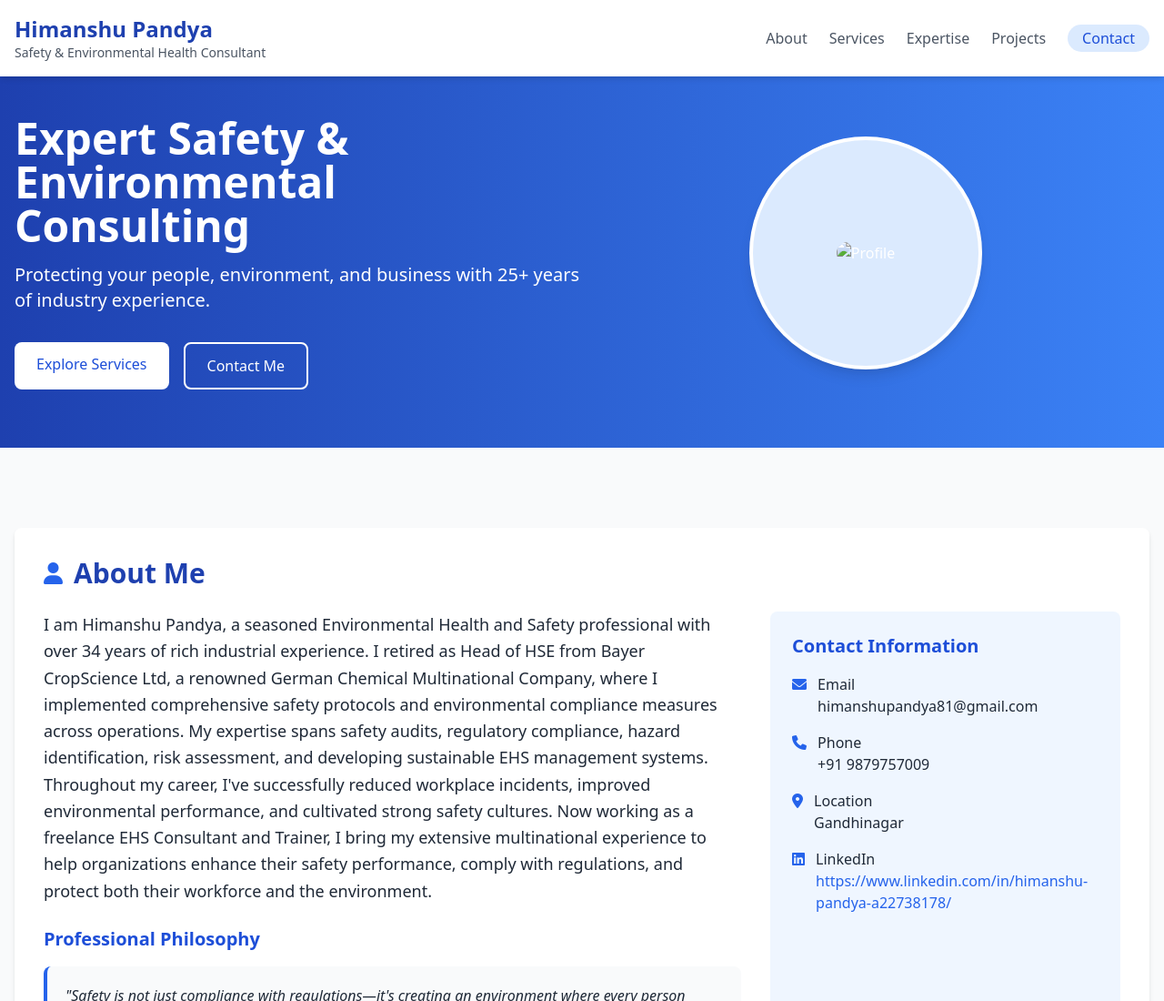
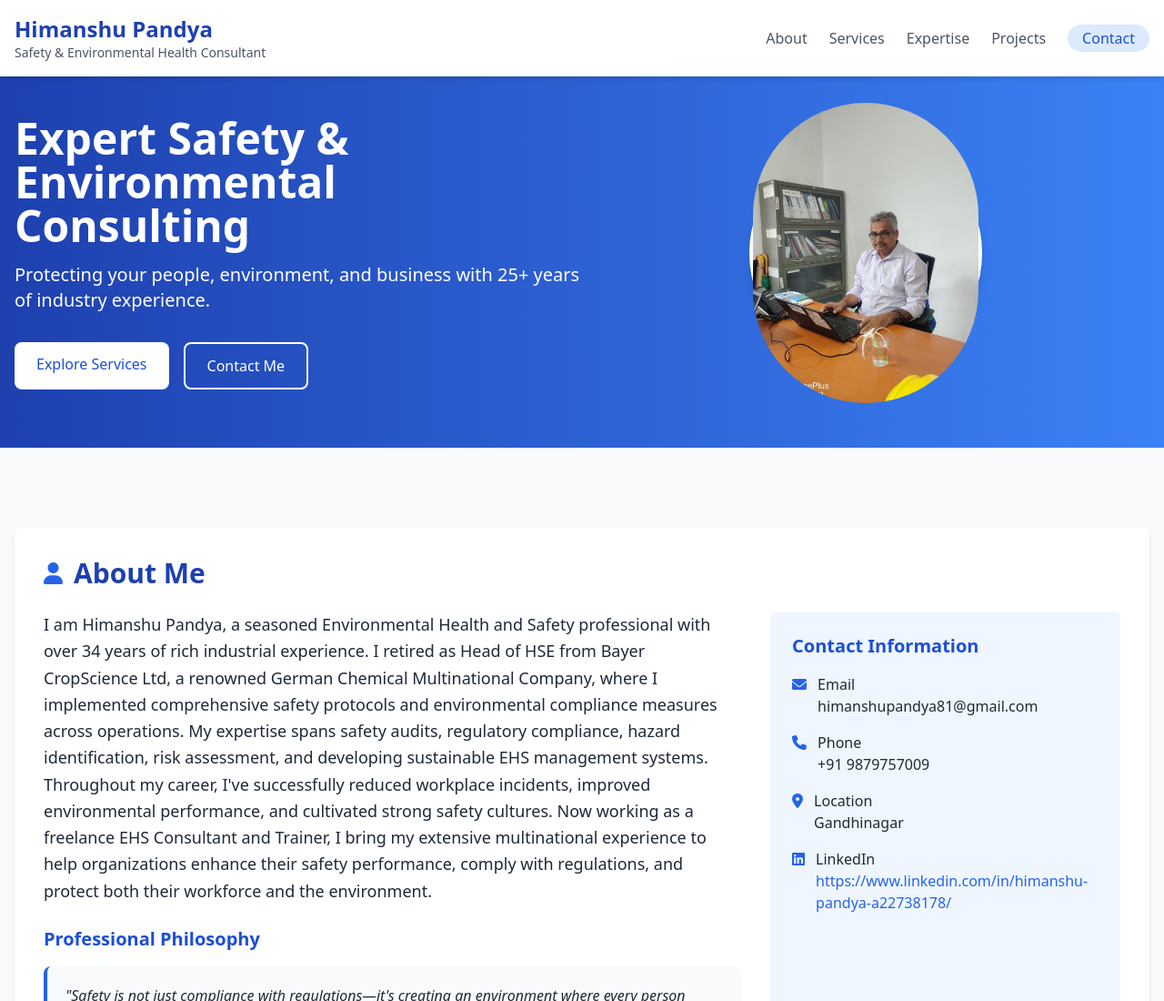
Before and after one commit to jaypandya73/himanshu-ehs-site, a plain HTML site: page index.html in a window 1280 px wide. Shown: the top 1100 px of the page at 91% size. Drawn offline with nearby package versions, Linux system fonts and the light colour scheme.

Commit message:
update latest pic.

```diff
--- a/index.html
+++ b/index.html
@@ -122,7 +122,7 @@
                 </div>
                 <div class="md:w-1/2 flex justify-center">
                     <div class="bg-blue-100 rounded-full h-64 w-64 border-4 border-white shadow-lg flex items-center justify-center">
-                        <img src="/api/placeholder/240/240" alt="Profile" class="rounded-full">
+                        <img src="himanshu-latest-pic.jpg" alt="Profile" class="rounded-full">
                     </div>
                 </div>
             </div>
```
Also changed, not shown: himanshu-latest-pic.jpg (added).
